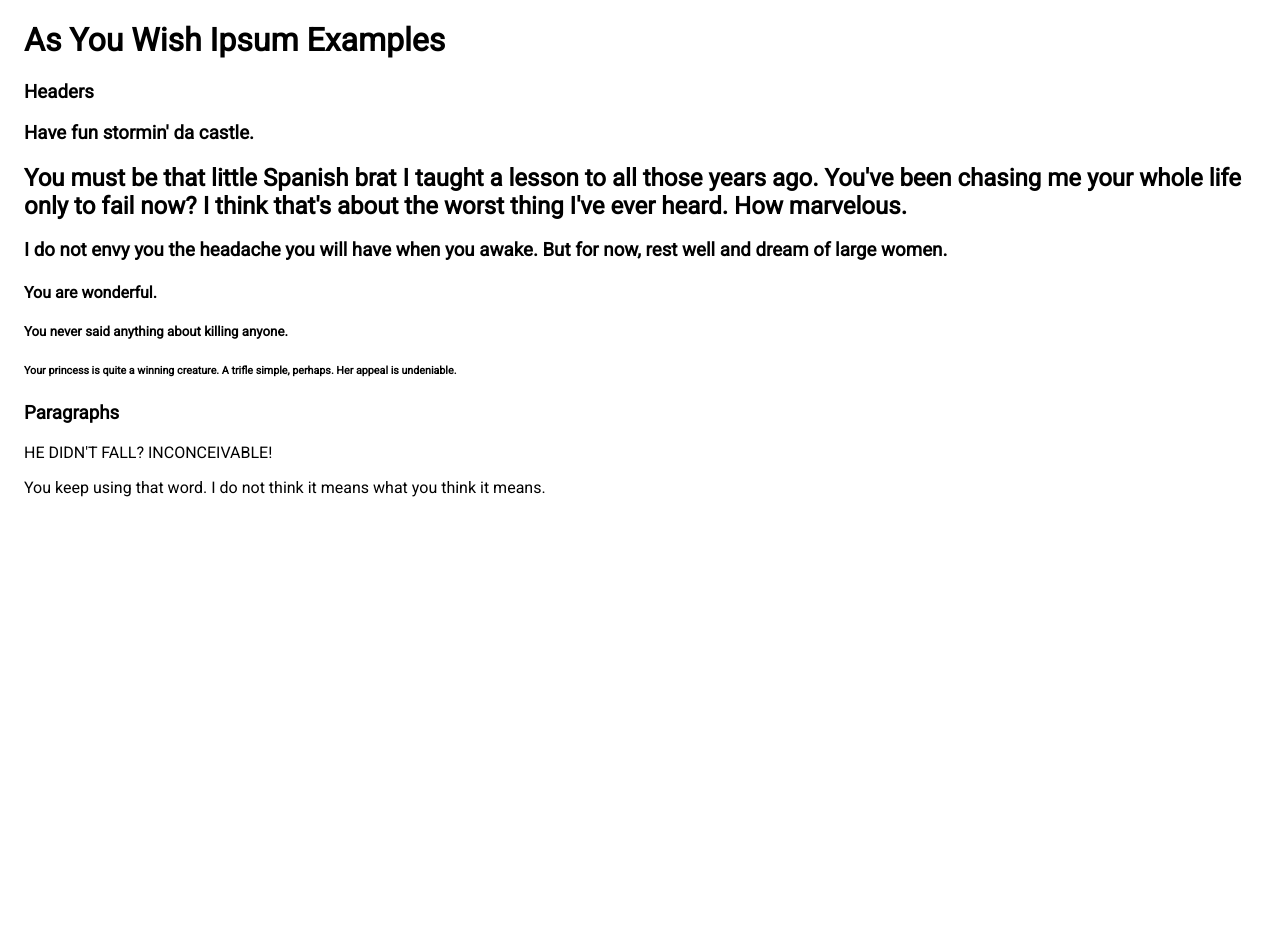
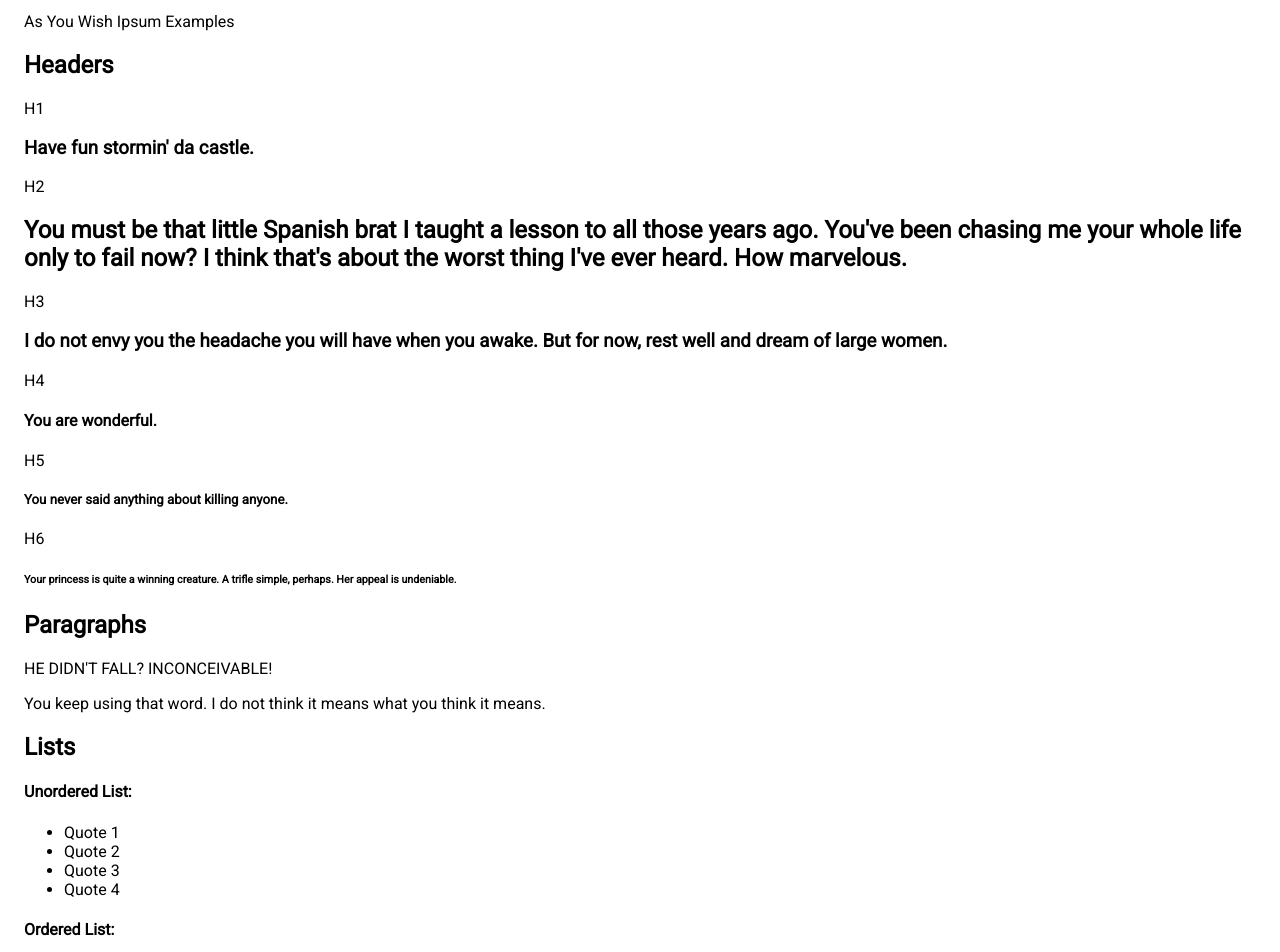
Before and after one commit to ChadESmith42/react-as-you-wish-ipsum, a React (Create React App) app: page / in a window 1280 px wide. Shown: the top 952 px of the page. Before the commit the page ends 800 px from the top, so only its background shows below. Built offline with nearby package versions, Linux system fonts and the light colour scheme.

Commit message:
formatted layout for display

```diff
--- a/src/App.js
+++ b/src/App.js
@@ -1,26 +1,38 @@
 import './App.css';
 import { P } from './components/paragraph/Paragraph';
 import { H1, H2, H3, H4, H5, H6 } from './components/header/Header';
+import { UL, OL } from './components/lists/lists';
 
 function App() {
   return (
     <div>
-      <h1>As You Wish Ipsum Examples</h1>
+      <header>As You Wish Ipsum Examples</header>
       <section>
         <article>
-          <h1>Headers</h1>
+          <h2>Headers</h2>
+          <span>H1</span>
           <H1/>
+          <span>H2</span>
           <H2 />
+          <span>H3</span>
           <H3 />
+          <span>H4</span>
           <H4 />
+          <span>H5</span>
           <H5 />
+          <span>H6</span>
           <H6 />
         </article>
-      </section>
-      <section>
         <article>
-          <h1>Paragraphs</h1>
+          <h2>Paragraphs</h2>
           <P />
+        </article>
+        <article>
+          <h2>Lists</h2>
+          <h4>Unordered List:</h4>
+          <UL />
+          <h4>Ordered List:</h4>
+          <OL />
         </article>
       </section>
     </div>
```
